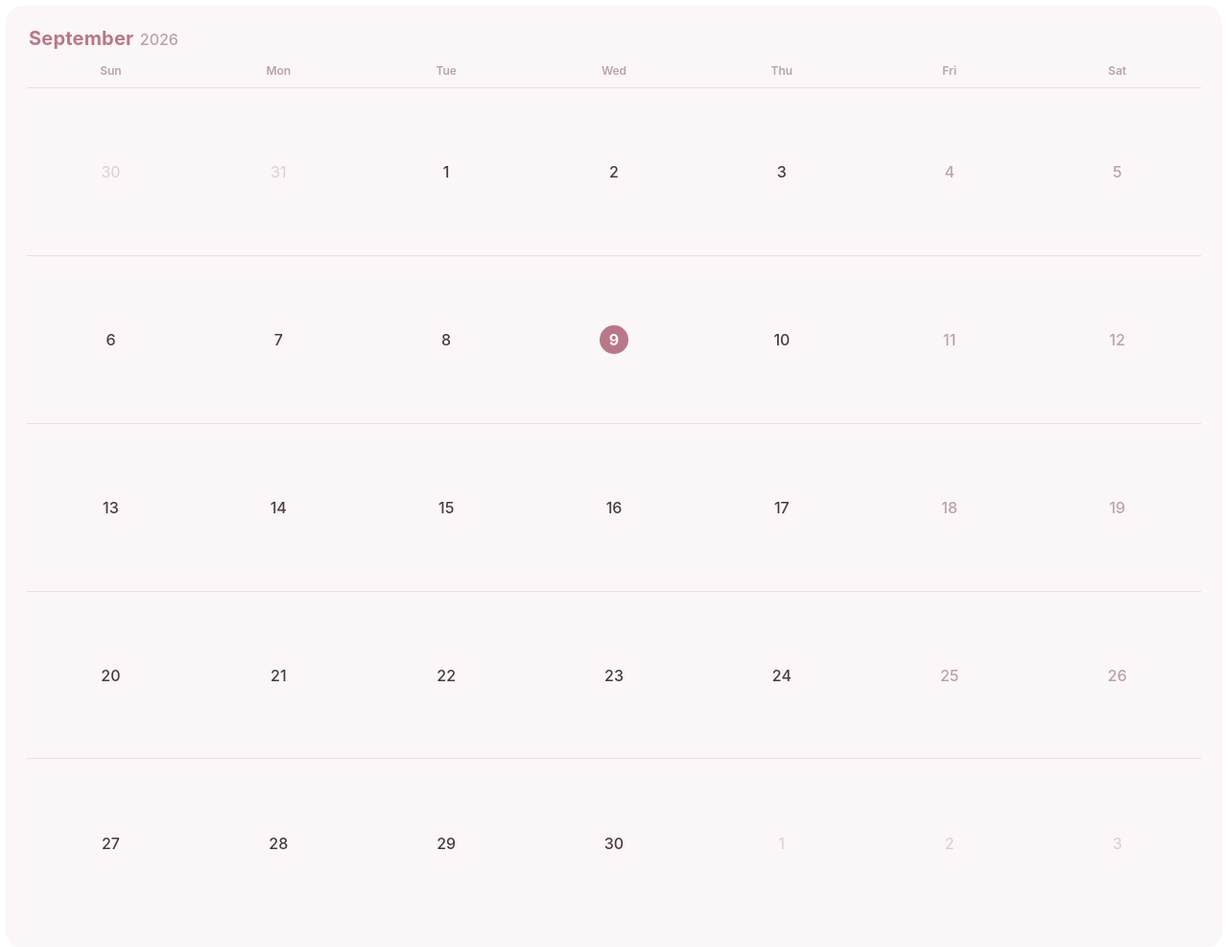
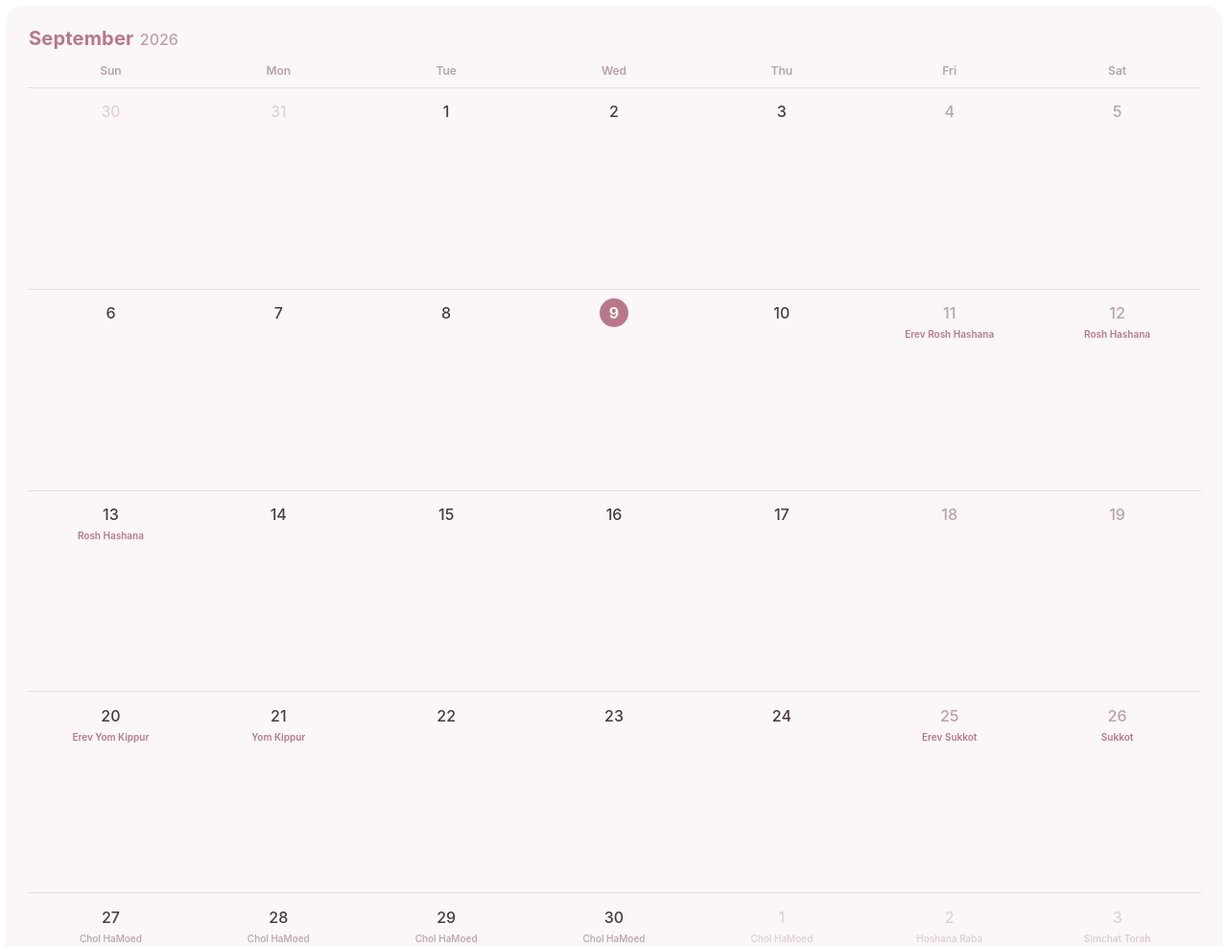
Before and after one commit to olviolv/notion-calendar, a plain HTML site: page index.html in a window 1280 px wide. Shown: the whole page at 96% size. Drawn offline with Linux system fonts and the light colour scheme.

Commit message:
Add files via upload

```diff
--- a/index.html
+++ b/index.html
@@ -28,44 +28,40 @@
     color: var(--ink);
     padding: 6px;
   }
-  .cal {
-    width: 100%;
-    background: var(--bg);
-    border-radius: 18px;
-    padding: clamp(12px, 4vw, 22px);
-  }
-  .head {
-    display: flex; align-items: baseline; gap: .4em;
-    margin: 0 0 clamp(8px, 2.5vw, 14px) 2px;
-  }
+  .cal { width: 100%; background: var(--bg); border-radius: 18px; padding: clamp(12px, 4vw, 22px); }
+  .head { display: flex; align-items: baseline; gap: .4em; margin: 0 0 clamp(8px, 2.5vw, 14px) 2px; }
   .head .month { color: var(--accent); font-weight: 700; font-size: clamp(15px, 4.6vw, 20px); letter-spacing: .01em; }
   .head .year  { color: var(--muted);  font-weight: 500; font-size: clamp(13px, 3.8vw, 16px); }
 
-  .grid {
-    display: grid;
-    grid-template-columns: repeat(7, 1fr);
-    text-align: center;
-  }
+  .grid { display: grid; grid-template-columns: repeat(7, 1fr); text-align: center; }
   .dow {
-    font-size: clamp(10px, 2.8vw, 12px); font-weight: 600;
-    color: var(--muted);
-    padding-bottom: clamp(6px, 1.8vw, 10px);
-    border-bottom: 1px solid var(--line);
+    font-size: clamp(10px, 2.8vw, 12px); font-weight: 600; color: var(--muted);
+    padding-bottom: clamp(6px, 1.8vw, 10px); border-bottom: 1px solid var(--line);
   }
   .day {
-    aspect-ratio: 1 / 1;
-    display: flex; align-items: center; justify-content: center;
+    aspect-ratio: 1 / 1.2;
+    display: flex; flex-direction: column; align-items: center; justify-content: flex-start;
+    padding-top: clamp(5px, 1.6vw, 9px);
     border-bottom: 1px solid var(--line);
     font-size: clamp(12px, 3.6vw, 16px); font-weight: 500;
   }
   .day:nth-last-child(-n+7) { border-bottom: 0; }
   .weekend { color: var(--muted); }
   .other { color: var(--faint); font-weight: 400; }
-  .today span {
+  .num {
     display: inline-flex; align-items: center; justify-content: center;
     width: 1.9em; height: 1.9em; border-radius: 50%;
-    background: var(--accent); color: var(--today-ink); font-weight: 700;
   }
+  .today .num { background: var(--accent); color: var(--today-ink); font-weight: 700; }
+  .tag {
+    margin-top: 2px; padding: 0 2px;
+    font-size: clamp(7px, 2.1vw, 10px); font-weight: 600; line-height: 1.15;
+    color: var(--accent);
+    display: -webkit-box; -webkit-line-clamp: 3; -webkit-box-orient: vertical; overflow: hidden;
+    overflow-wrap: anywhere;
+  }
+  .tag.minor { color: var(--muted); font-weight: 500; }
+  .other .tag { color: var(--faint); }
 </style>
 </head>
 <body>
@@ -74,15 +70,102 @@
     <div class="grid" id="grid"></div>
   </div>
 <script>
+const leap = y => ((7 * y + 1) % 19) < 7;
+function elapsed(y) {
+  const me = 235 * Math.floor((y - 1) / 19) + 12 * ((y - 1) % 19) + Math.floor((7 * ((y - 1) % 19) + 1) / 19);
+  const pe = 204 + 793 * (me % 1080);
+  const he = 5 + 12 * me + 793 * Math.floor(me / 1080) + Math.floor(pe / 1080);
+  let day = 1 + 29 * me + Math.floor(he / 24);
+  const parts = 1080 * (he % 24) + pe % 1080;
+  if (parts >= 19440 || (day % 7 === 2 && parts >= 9924 && !leap(y)) || (day % 7 === 1 && parts >= 16789 && leap(y - 1))) day++;
+  if ([0, 3, 5].includes(day % 7)) day++;
+  return day;
+}
+const newYear = y => elapsed(y) - 1373429 + 1;               // absolute day of 1 Tishrei
+const yearLen = y => elapsed(y + 1) - elapsed(y);
+function monthLens(y) {                                       // Tishrei-first
+  const L = yearLen(y);
+  const m = [30, L % 10 === 5 ? 30 : 29, L % 10 === 3 ? 29 : 30, 29, 30];
+  if (leap(y)) m.push(30);
+  return m.concat([29, 30, 29, 30, 29, 30, 29]);
+}
+const NAMES_COMMON = ["Tishrei","Cheshvan","Kislev","Tevet","Shvat","Adar","Nisan","Iyar","Sivan","Tammuz","Av","Elul"];
+const NAMES_LEAP   = ["Tishrei","Cheshvan","Kislev","Tevet","Shvat","Adar I","Adar II","Nisan","Iyar","Sivan","Tammuz","Av","Elul"];
+
+const toAbs = d => Math.floor(Date.UTC(d.getFullYear(), d.getMonth(), d.getDate()) / 86400000) + 719163;
+function hebrew(date) {
+  const abs = toAbs(date);
+  let y = date.getFullYear() + 3760;
+  while (newYear(y + 1) <= abs) y++;
+  while (newYear(y) > abs) y--;
+  let rem = abs - newYear(y);
+  const lens = monthLens(y), names = leap(y) ? NAMES_LEAP : NAMES_COMMON;
+  let i = 0;
+  while (rem >= lens[i]) { rem -= lens[i]; i++; }
+  return { y, m: names[i], d: rem + 1, abs, dow: abs % 7 };     // dow: 0 = Sunday
+}
+// absolute day of a Hebrew (year, monthName, day)
+function absOf(y, name, d) {
+  const lens = monthLens(y), names = leap(y) ? NAMES_LEAP : NAMES_COMMON;
+  const idx = names.indexOf(name);
+  return newYear(y) + lens.slice(0, idx).reduce((a, b) => a + b, 0) + d - 1;
+}
+
+function holiday(date) {
+  const h = hebrew(date), { y, m, d, abs } = h;
+  const fixed = {
+    "Elul 29": "Erev Rosh Hashana", "Tishrei 1": "Rosh Hashana", "Tishrei 2": "Rosh Hashana",
+    "Tishrei 9": "Erev Yom Kippur", "Tishrei 10": "Yom Kippur",
+    "Tishrei 14": "Erev Sukkot", "Tishrei 15": "Sukkot", "Tishrei 16": "Chol HaMoed", "Tishrei 17": "Chol HaMoed",
+    "Tishrei 18": "Chol HaMoed", "Tishrei 19": "Chol HaMoed", "Tishrei 20": "Chol HaMoed",
+    "Tishrei 21": "Hoshana Raba", "Tishrei 22": "Simchat Torah",
+    "Shvat 15": "Tu BiShvat",
+    "Nisan 14": "Erev Pesach", "Nisan 15": "Pesach", "Nisan 16": "Chol HaMoed", "Nisan 17": "Chol HaMoed",
+    "Nisan 18": "Chol HaMoed", "Nisan 19": "Chol HaMoed", "Nisan 20": "Chol HaMoed", "Nisan 21": "7th of Pesach",
+    "Iyar 18": "Lag BaOmer", "Iyar 28": "Yom Yerushalayim",
+    "Sivan 5": "Erev Shavuot", "Sivan 6": "Shavuot",
+  };
+  const key = `${m} ${d}`;
+  if (fixed[key]) return fixed[key];
+
+  // Purim: Adar in common years, Adar II in leap years
+  const purimMonth = leap(y) ? "Adar II" : "Adar";
+  if (m === purimMonth && d === 14) return "Purim";
+  if (m === purimMonth && d === 15) return "Shushan Purim";
+
+  // Hanukkah: 8 days from 25 Kislev
+  const hk = abs - absOf(y, "Kislev", 25);
+  if (hk >= 0 && hk < 8) return `Hanukkah ${hk + 1}`;
+
+  // Tisha B'Av: 9 Av, pushed to Sunday if it falls on Shabbat
+  let tb = absOf(y, "Av", 9); if (tb % 7 === 6) tb++;
+  if (abs === tb) return "Tisha B'Av";
+
+  // Yom HaShoah: 27 Nisan; Fri → Thu, Sun → Mon
+  let ys = absOf(y, "Nisan", 27); if (ys % 7 === 5) ys--; else if (ys % 7 === 0) ys++;
+  if (abs === ys) return "Yom HaShoah";
+
+  // Yom HaAtzmaut: 5 Iyar; Fri → Thu, Sat → Thu, Mon → Tue. Zikaron is the day before.
+  let ya = absOf(y, "Iyar", 5);
+  const w = ya % 7;
+  if (w === 5) ya -= 1; else if (w === 6) ya -= 2; else if (w === 1) ya += 1;
+  if (abs === ya) return "Yom HaAtzmaut";
+  if (abs === ya - 1) return "Yom HaZikaron";
+
+  return null;
+}
+
+
+  // ---------- render ----------
   const WEEK_START = 0;               // 0 = Sunday-first, 1 = Monday-first
   const WEEKEND = new Set([5, 6]);    // Fri, Sat
   const DOW = ["Sun","Mon","Tue","Wed","Thu","Fri","Sat"];
+  const MINOR = /Chol HaMoed|Hoshana|Shushan|Lag|Yerushalayim|Tu BiShvat/;
 
   const now = new Date();
   const y = now.getFullYear(), m = now.getMonth(), t = now.getDate();
   const first = new Date(y, m, 1);
   const days = new Date(y, m + 1, 0).getDate();
-  const prevDays = new Date(y, m, 0).getDate();
 
   document.getElementById("month").textContent = first.toLocaleString("en-US", { month: "long" });
   document.getElementById("year").textContent = y;
@@ -94,17 +177,20 @@
 
   const lead = (first.getDay() - WEEK_START + 7) % 7;
   const cells = [];
-  for (let i = lead; i > 0; i--) cells.push({ n: prevDays - i + 1, other: true, dow: (WEEK_START + lead - i) % 7 });
-  for (let d = 1; d <= days; d++) cells.push({ n: d, dow: new Date(y, m, d).getDay(), today: d === t });
+  for (let i = lead; i > 0; i--) cells.push({ date: new Date(y, m, 1 - i), other: true });
+  for (let d = 1; d <= days; d++) cells.push({ date: new Date(y, m, d), today: d === t });
   let next = 1;
-  while (cells.length % 7) cells.push({ n: next++, other: true, dow: (cells[cells.length - 1].dow + 1) % 7 });
+  while (cells.length % 7) cells.push({ date: new Date(y, m + 1, next++), other: true });
 
   for (const c of cells) {
+    const dow = c.date.getDay();
     let cls = "day";
     if (c.other) cls += " other";
-    else if (WEEKEND.has(c.dow)) cls += " weekend";
+    else if (WEEKEND.has(dow)) cls += " weekend";
     if (c.today) cls += " today";
-    add(cls, c.today ? `<span>${c.n}</span>` : c.n);
+    const h = holiday(c.date);
+    const tag = h ? `<span class="tag${MINOR.test(h) ? " minor" : ""}">${h}</span>` : "";
+    add(cls, `<span class="num">${c.date.getDate()}</span>${tag}`);
   }
 </script>
 </body>
```
